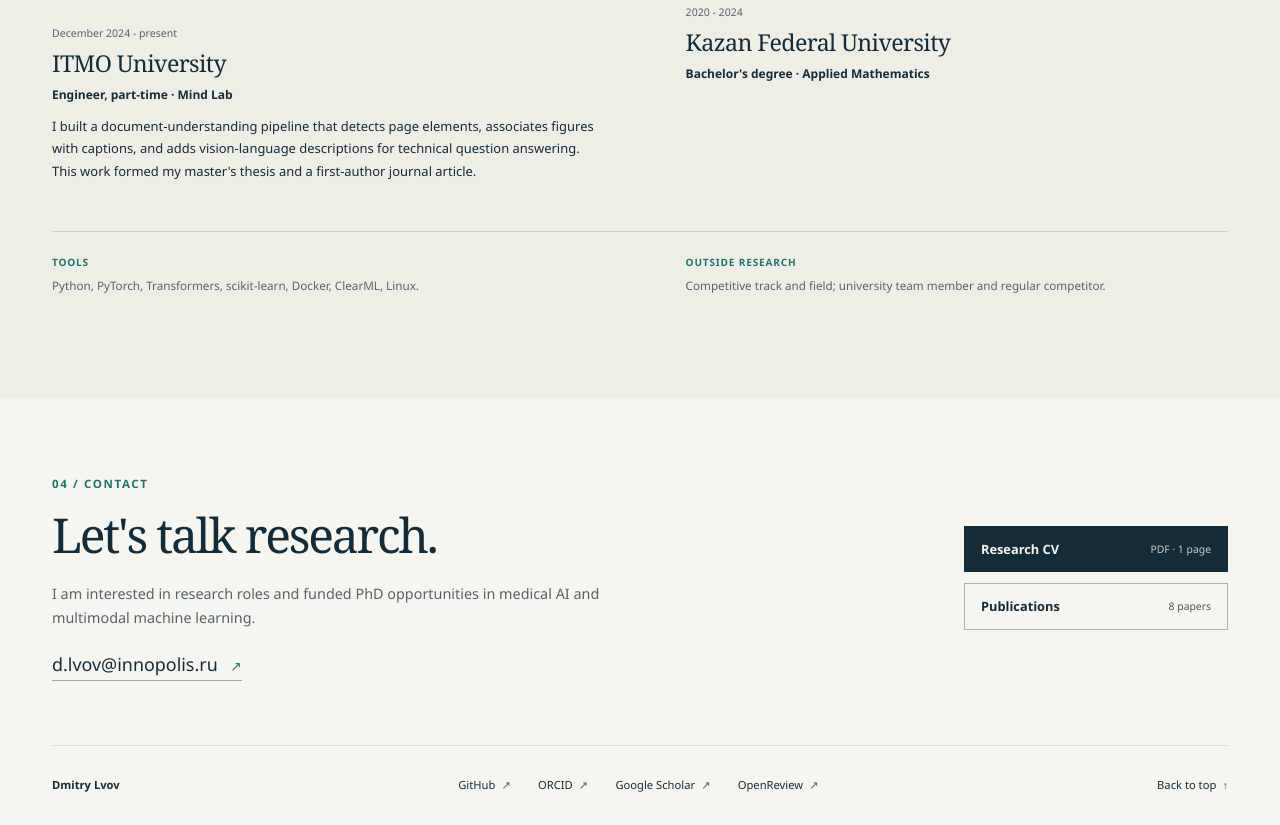
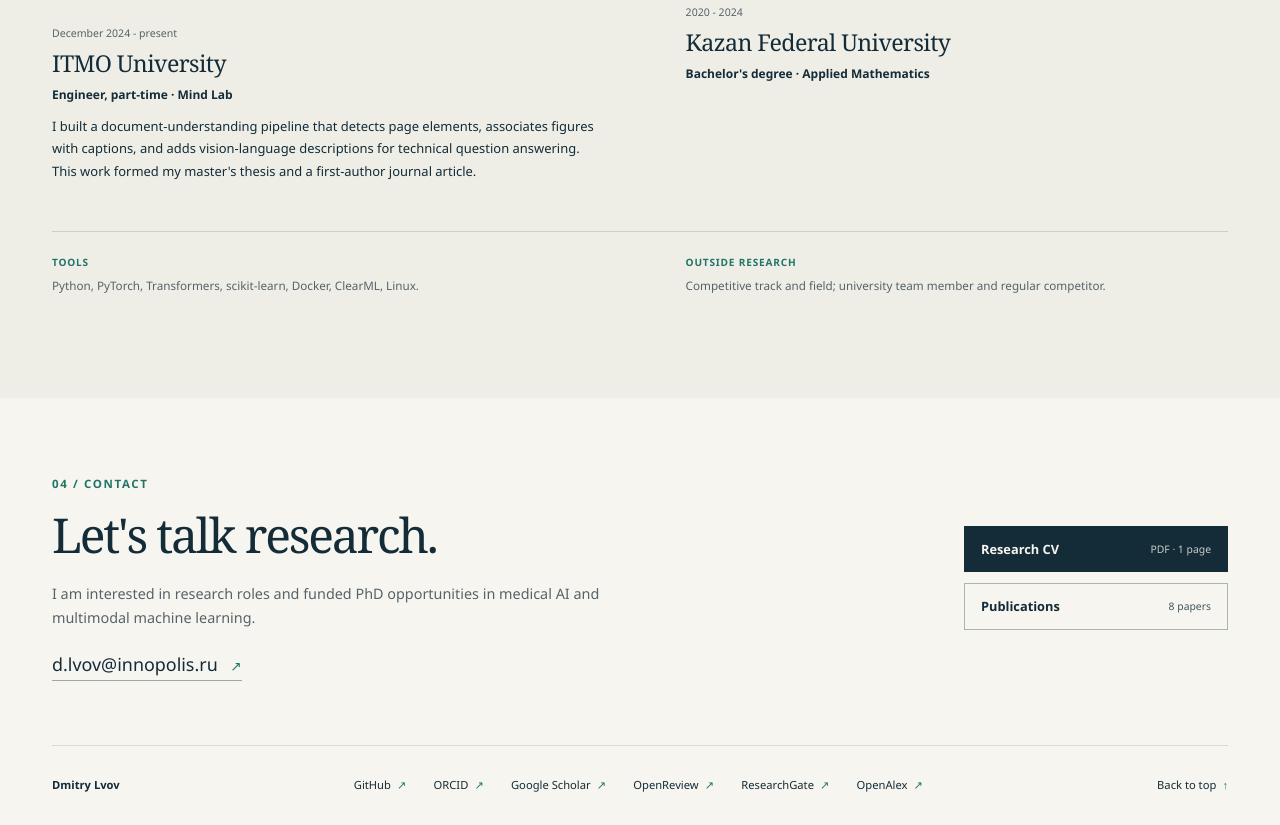
Before and after one commit to LvovDmitro/LvovDmitro.github.io, a plain HTML site: page index.html in a window 1280 px wide. Shown: the part 5766-6591 px from the top of the page. Drawn offline with Linux system fonts and the light colour scheme.

Commit message:
Link verified researcher profiles

```diff
--- a/index.html
+++ b/index.html
@@ -306,6 +306,8 @@
             <a href="https://orcid.org/0009-0008-3211-5853">ORCID <span aria-hidden="true">↗</span></a>
             <a href="https://scholar.google.com/citations?user=22HEGHEAAAAJ">Google Scholar <span aria-hidden="true">↗</span></a>
             <a href="https://openreview.net/profile?id=~Dmitry_Lvov1">OpenReview <span aria-hidden="true">↗</span></a>
+            <a href="https://www.researchgate.net/profile/Dmitry-Lvov-4">ResearchGate <span aria-hidden="true">↗</span></a>
+            <a href="https://openalex.org/authors/A5115708280">OpenAlex <span aria-hidden="true">↗</span></a>
           </div>
           <a class="back-top" href="#home">Back to top <span aria-hidden="true">↑</span></a>
         </div>
```
